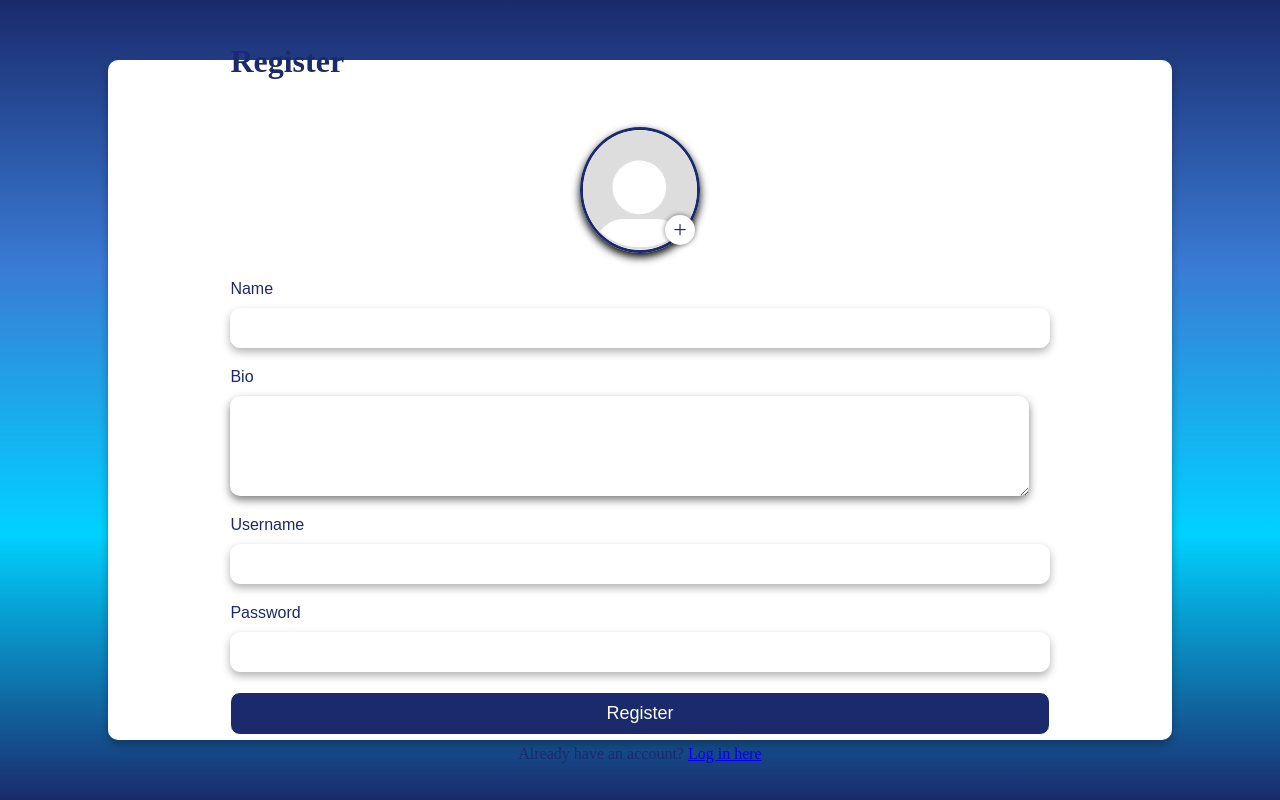
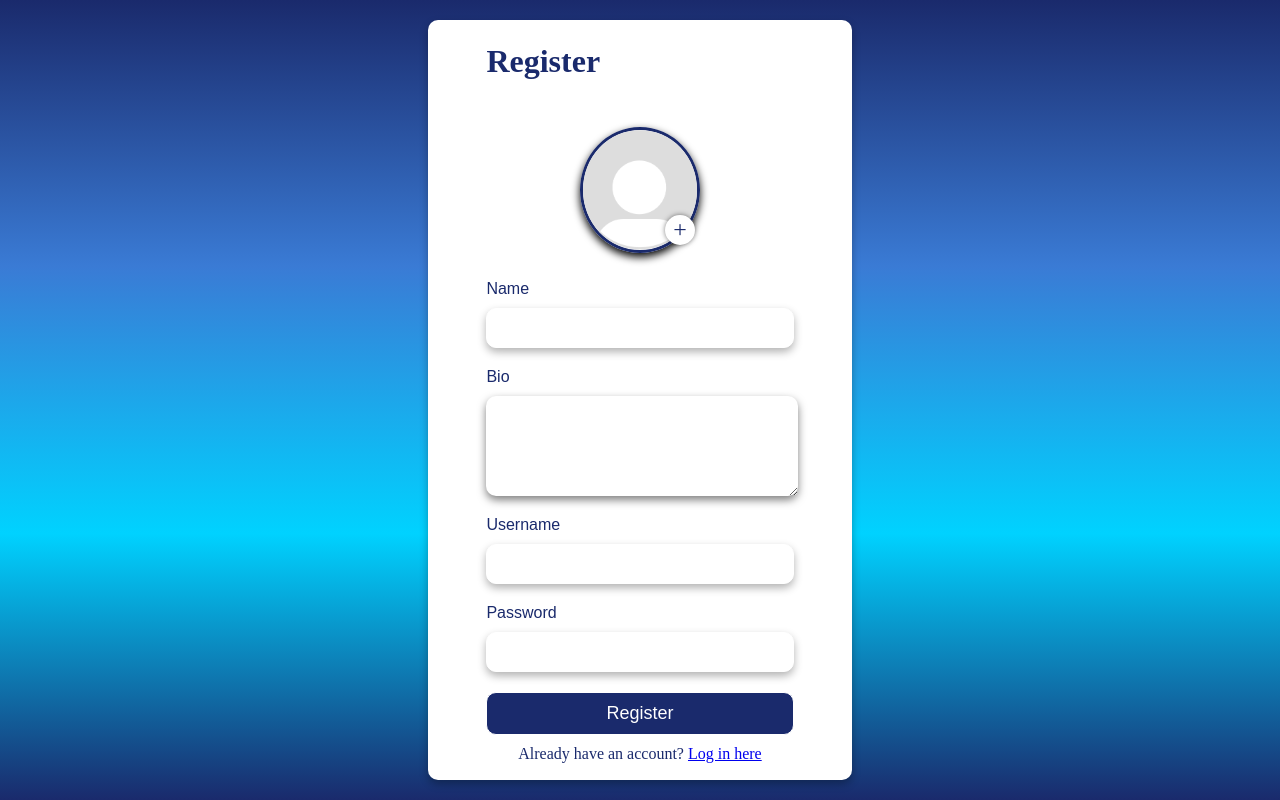
Before and after one commit to Aymanhki/Epoch, a React (Create React App) app in the folder epoch_frontend/: page /epoch/register in a window 1280 px wide. Built offline with nearby package versions, Linux system fonts and the light colour scheme.

Commit message:
Fixed a layout bug in the registration page

```diff
--- a/epoch_frontend/src/styles/Register.css
+++ b/epoch_frontend/src/styles/Register.css
@@ -20,8 +20,8 @@
     flex-direction: column;
     justify-content: center;
     align-items: center;
-    width: 80%; /* Adjust the width based on your design */
-    height: 80%;
+    width: 30%;
+    height: 90%;
 }
 
 label {
```
